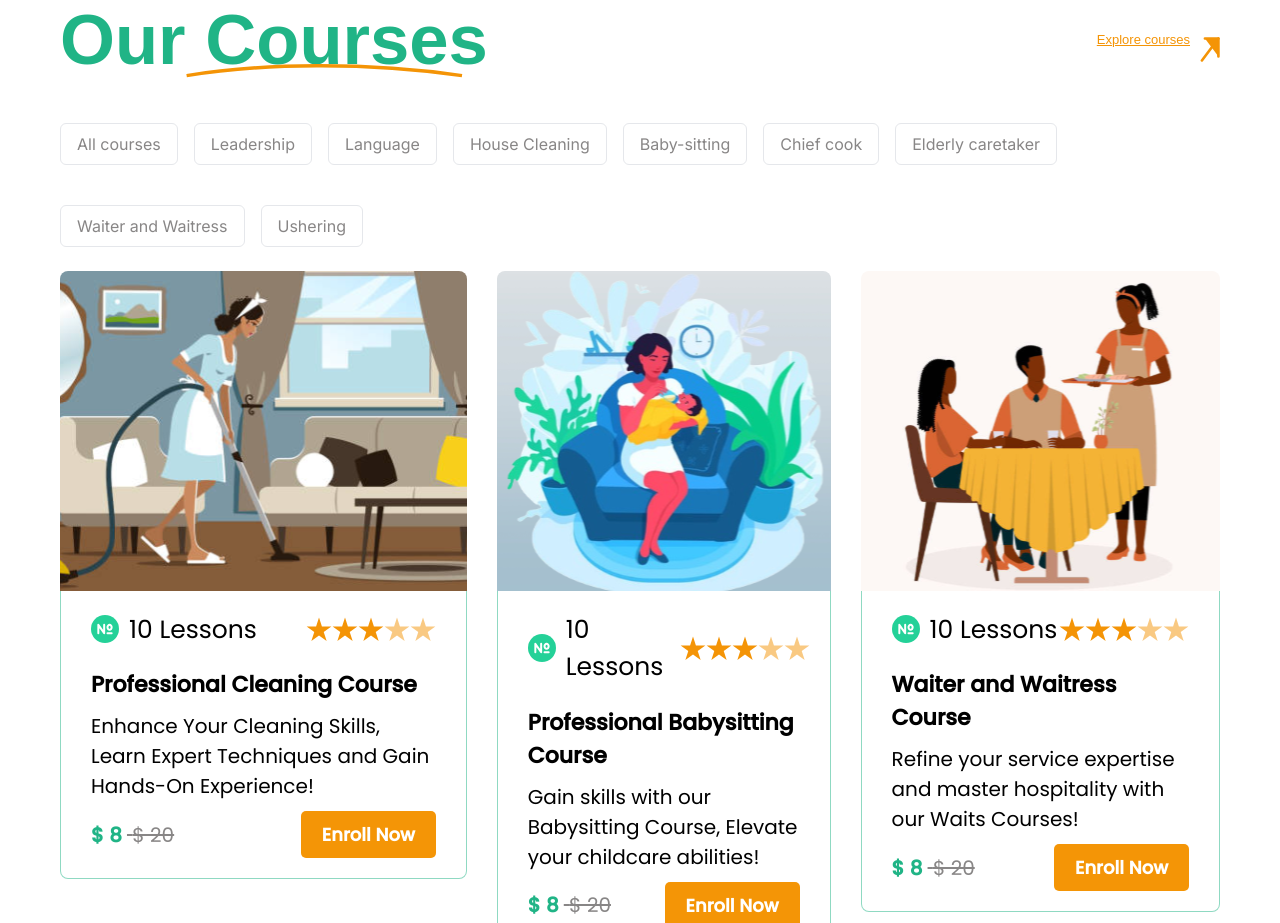
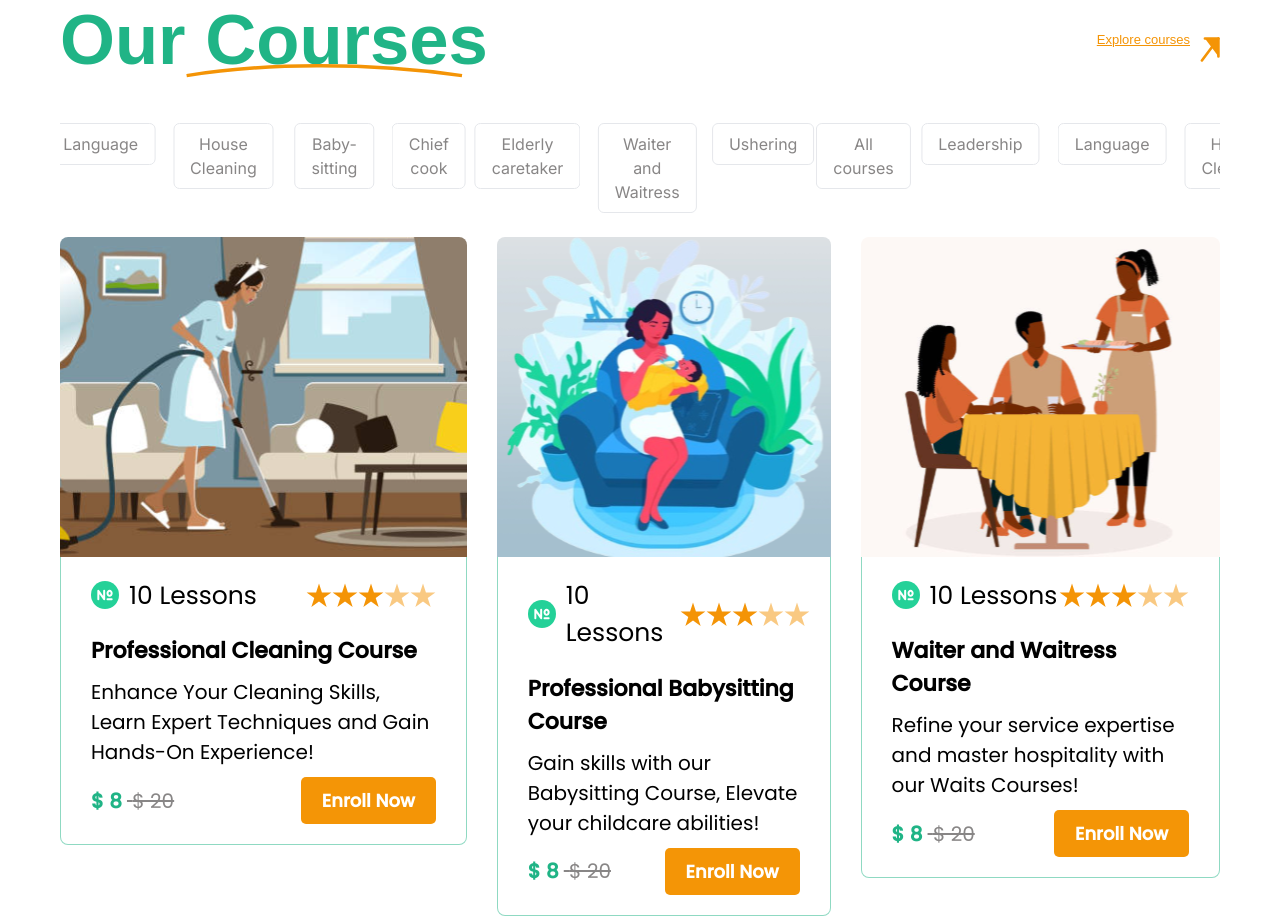
Before and after one commit to stevenmukama/Elearningproject-Fe, a React (Vite) app: page / in a window 1280 px wide. Shown: the part 2000-2923 px from the top of the page. Built offline with nearby package versions, Linux system fonts and the light colour scheme; a web font is replaced by a local one.

Commit message:
add more changes

```diff
--- a/src/components/CourseSection.jsx
+++ b/src/components/CourseSection.jsx
@@ -44,32 +44,6 @@ const courseLessons = [
 	},
 ];
 
-// const containerRef = useRef(null);
-
-// useEffect(() => {
-// 	const container = containerRef.current;
-// 	const totalWidth = container.scrollWidth;
-// 	const duration = totalWidth / 50; // Adjust the speed by changing this factor
-
-// 	container.style.animation = `scroll ${duration}s linear infinite`;
-
-// 	const handleMouseOver = () => {
-// 		container.style.animationPlayState = 'paused';
-// 	};
-
-// 	const handleMouseOut = () => {
-// 		container.style.animationPlayState = 'running';
-// 	};
-
-// 	container.addEventListener('mouseover', handleMouseOver);
-// 	container.addEventListener('mouseout', handleMouseOut);
-
-// 	return () => {
-// 		container.removeEventListener('mouseover', handleMouseOver);
-// 		container.removeEventListener('mouseout', handleMouseOut);
-// 	};
-// }, []);
-
 function CourseSection() {
 	const [windowWidth, setWindowWidth] = useState(window.innerWidth);
 
@@ -114,20 +88,32 @@ function CourseSection() {
 						/>
 					</div>
 				</div>
-				<div className=''>
-					<div className='flex flex-wrap gap-4 '>
+				<div className='flex overflow-hidden group'>
+					<div className='flex gap-4 animate-scroll group-hover:paused'>
 						{courseLessons.map((courseLessons) => (
 							<div
 								key={courseLessons.id}
-								className='mb-6'>
-								<button className='px-4 py-2 border rounded-md hoverTextButton hover:bg-[#20B486] active:bg-[#20B486] flex-wrap max-md:text-[8px] max-md:flex '>
+								className='mb-6 animate-scroll'>
+								<button className='px-4 py-2 border rounded-md hoverTextButton hover:bg-[#20B486] active:bg-[#20B486]  max-md:text-[8px] max-md:flex '>
+									{courseLessons.text}
+								</button>
+							</div>
+						))}
+					</div>
+					<div
+						aria-hidden='true'
+						className='flex gap-4 animate-scroll group-hover:paused'>
+						{courseLessons.map((courseLessons) => (
+							<div
+								key={courseLessons.id}
+								className='mb-6 animate-scroll'>
+								<button className='px-4 py-2 border rounded-md hoverTextButton hover:bg-[#20B486] active:bg-[#20B486]  max-md:text-[8px] max-md:flex '>
 									{courseLessons.text}
 								</button>
 							</div>
 						))}
 					</div>
 				</div>
-
 				<div className=' container-card-item max-md:flex-col max-md:my-0 max-md:mx-auto'>
 					<div className='card-item'>
 						<div className='card-image-item'>
@@ -350,297 +336,3 @@ function CourseSection() {
 }
 
 export default CourseSection;
-
-// import { useState, useEffect, useRef } from 'react';
-// import numberImage from './../img/number.svg';
-// import fullStar from './../img/fullStar.svg';
-// import halfStar from './../img/halfStar.svg';
-// import { Link } from 'react-router-dom';
-
-// const courseLessons = [
-// 	{
-// 		id: 1,
-// 		text: 'All courses',
-// 	},
-// 	{
-// 		id: 2,
-// 		text: 'Leadership',
-// 	},
-// 	{
-// 		id: 3,
-// 		text: 'Language',
-// 	},
-// 	{
-// 		id: 4,
-// 		text: 'House Cleaning',
-// 	},
-// 	{
-// 		id: 5,
-// 		text: 'Baby-sitting',
-// 	},
-// 	{
-// 		id: 6,
-// 		text: 'Chief cook',
-// 	},
-// 	{
-// 		id: 7,
-// 		text: 'Elderly caretaker',
-// 	},
-// 	{
-// 		id: 8,
-// 		text: 'Waiter and Waitress',
-// 	},
-// 	{
-// 		id: 9,
-// 		text: 'Ushering',
-// 	},
-// ];
-
-// function CourseSection() {
-// 	const [windowWidth, setWindowWidth] = useState(window.innerWidth);
-// 	const containerRef = useRef(null);
-
-// 	useEffect(() => {
-// 		const handleResize = () => {
-// 			setWindowWidth(window.innerWidth);
-// 		};
-
-// 		window.addEventListener('resize', handleResize);
-
-// 		return () => {
-// 			window.removeEventListener('resize', handleResize);
-// 		};
-// 	}, []);
-
-// 	useEffect(() => {
-// 		const container = containerRef.current;
-// 		const totalWidth = container.scrollWidth;
-// 		const duration = totalWidth / 30; // Adjust the speed by changing this factor
-
-// 		container.style.animation = `scroll ${duration}s linear infinite`;
-
-// 		const handleMouseOver = () => {
-// 			container.style.animationPlayState = 'paused';
-// 		};
-
-// 		const handleMouseOut = () => {
-// 			container.style.animationPlayState = 'running';
-// 		};
-
-// 		container.addEventListener('mouseover', handleMouseOver);
-// 		container.addEventListener('mouseout', handleMouseOut);
-
-// 		return () => {
-// 			container.removeEventListener('mouseover', handleMouseOver);
-// 			container.removeEventListener('mouseout', handleMouseOut);
-// 		};
-// 	}, []);
-
-// 	return (
-// 		<>
-// 			<section className='pt-16 max-md:mx-8 md:max-xl:pt-0 max-md:pt-0'>
-// 				<div className='courses-section-header'>
-// 					<h1 className='popular-courses max-md:text-xl'>
-// 						Our <span className='courses-title'>Courses</span>
-// 					</h1>
-
-// 					<div className='explore-course-container max-md:gap-0 max-md:items-center max-md:w-1/3'>
-// 						{windowWidth <= 768 ? (
-// 							<h2 className='Explore-courses font-koho max-md:text-[15px]'>
-// 								More Courses
-// 							</h2>
-// 						) : (
-// 							<h2 className='Explore-courses font-koho'>
-// 								Explore courses
-// 							</h2>
-// 						)}
-
-// 						<img
-// 							src='/gosign.svg'
-// 							className='w-5 pt-5 max-md:h-3 max-md:pt-1 max-md:w-fit'
-// 							alt='go-sign'
-// 						/>
-// 					</div>
-// 				</div>
-// 				<div>
-// 					<div
-// 						className='flex gap-4 whitespace-nowrap'
-// 						ref={containerRef}>
-// 						{courseLessons
-// 							.concat(courseLessons)
-// 							.map((courseLesson, index) => (
-// 								<div
-// 									key={index}
-// 									className='inline-block mb-6 whitespace-nowrap animate-scroll'
-// 									style={{
-// 										animation: 'scroll 30s linear infinite',
-// 										willChange: 'transform',
-// 									}}>
-// 									<button className='px-4 py-2 border rounded-md hover:bg-[#20B486] active:bg-[#20B486] flex-wrap max-md:text-[8px] max-md:flex'>
-// 										{courseLesson.text}
-// 									</button>
-// 								</div>
-// 							))}
-// 					</div>
-// 				</div>
-
-// 				<div className='container-card-item max-md:flex-col max-md:my-0 max-md:mx-auto'>
-// 					<div className='card-item'>
-// 						<div className='card-image-item'>
-// 							<div className='card-image'></div>
-// 						</div>
-
-// 						<div className='card-info'>
-// 							<div className='lessons-rating md:max-xl:flex-col md:max-xl:items-start'>
-// 								<div className='lessons-count'>
-// 									<img
-// 										src={numberImage}
-// 										className='number-image'
-// 									/>
-// 									<p className='lessons-number max-md:text-[1rem]'>
-// 										10 Lessons
-// 									</p>
-// 								</div>
-// 								<div className='rates max-md:size-auto'>
-// 									<img src={fullStar} />
-// 									<img src={fullStar} />
-// 									<img src={fullStar} />
-// 									<img src={halfStar} />
-// 									<img src={halfStar} />
-// 								</div>
-// 							</div>
-// 							<h2 className='card-title'>Professional Cleaning Mastery</h2>
-// 							<p className='card-intro max-md:text-[15px]'>
-// 								Advanced Cleaning Techniques and Equipment Usage
-// 							</p>
-// 							<div className='discount-section'>
-// 								<div className='dollar-discounted md:max-xl:text-[17px]'>
-// 									<span className='dollar-numbers-five max-md:text-[15px]'>
-// 										$5
-// 									</span>
-// 									<span className='dollar-numbers-twenty max-md:text-[15px]'>
-// 										$20
-// 									</span>
-// 								</div>
-// 								<button className='Enroll max-md:text-xs max-md:pt-3 max-md:w-auto'>
-// 									Enroll Now
-// 								</button>
-// 							</div>
-// 						</div>
-// 					</div>
-
-// 					<div className='card-item'>
-// 						<div className='card-image-item'>
-// 							<div className='card-image-2'></div>
-// 						</div>
-
-// 						<div className='card-info'>
-// 							<div className='lessons-rating md:max-xl:flex-col md:max-xl:items-start'>
-// 								<div className='lessons-count'>
-// 									<img
-// 										src={numberImage}
-// 										className='number-image'
-// 									/>
-// 									<p className='lessons-number max-md:text-[1rem]'>
-// 										10 Lessons
-// 									</p>
-// 								</div>
-// 								<div className='rates max-md:size-auto'>
-// 									<img src={fullStar} />
-// 									<img src={fullStar} />
-// 									<img src={fullStar} />
-// 									<img src={halfStar} />
-// 									<img src={halfStar} />
-// 								</div>
-// 							</div>
-// 							<h2 className='card-title'>Professional Cleaning Mastery</h2>
-// 							<p className='card-intro max-md:text-[15px]'>
-// 								Advanced Cleaning Techniques and Equipment Usage
-// 							</p>
-// 							<div className='discount-section'>
-// 								<div className='dollar-discounted md:max-xl:text-[17px]'>
-// 									<span className='dollar-numbers-five max-md:text-[15px]'>
-// 										$5
-// 									</span>
-// 									<span className='dollar-numbers-twenty max-md:text-[15px]'>
-// 										$20
-// 									</span>
-// 								</div>
-// 								<button className='Enroll max-md:text-xs max-md:pt-3 max-md:w-auto'>
-// 									Enroll Now
-// 								</button>
-// 							</div>
-// 						</div>
-// 					</div>
-
-// 					<div className='card-item'>
-// 						<div className='card-image-item'>
-// 							<div className='card-image-3'></div>
-// 						</div>
-
-// 						<div className='card-info'>
-// 							<div className='lessons-rating md:max-xl:flex-col md:max-xl:items-start'>
-// 								<div className='lessons-count'>
-// 									<img
-// 										src={numberImage}
-// 										className='number-image'
-// 									/>
-// 									<p className='lessons-number max-md:text-[1rem]'>
-// 										10 Lessons
-// 									</p>
-// 								</div>
-// 								<div className='rates max-md:size-auto'>
-// 									<img src={fullStar} />
-// 									<img src={fullStar} />
-// 									<img src={fullStar} />
-// 									<img src={halfStar} />
-// 									<img src={halfStar} />
-// 								</div>
-// 							</div>
-// 							<h2 className='card-title max-md:text-[15px]'>
-// 								Professional Cleaning Mastery
-// 							</h2>
-// 							<p className='card-intro max-md:text-[15px]'>
-// 								Advanced Cleaning Techniques and Equipment Usage
-// 							</p>
-// 							<div className='discount-section'>
-// 								<div className='dollar-discounted md:max-xl:text-[17px]'>
-// 									<span className='dollar-numbers-five max-md:text-[15px]'>
-// 										$5
-// 									</span>
-// 									<span className='dollar-numbers-twenty max-md:text-[15px]'>
-// 										$20
-// 									</span>
-// 								</div>
-// 								<button className='Enroll max-md:text-xs max-md:pt-3 max-md:w-auto'>
-// 									Enroll Now
-// 								</button>
-// 							</div>
-// 						</div>
-// 					</div>
-// 				</div>
-
-// 				<div className='flex items-center justify-center text-center max-md:flex-col max-md:my-0 max-md:mx-auto'>
-// 					<Link
-// 						to='/AllCoursesPage'
-// 						className='explore-all-courses-button max-md:text-[15px] max-md:px-6 max-md:py-3 max-md:w-max'>
-// 						Explore all course
-// 					</Link>
-// 				</div>
-// 			</section>
-
-// 			<style>{`
-// 				@keyframes scroll {
-// 					0% {
-// 						transform: translateX(100%);
-// 					}
-// 					100% {
-// 						transform: translateX(-100%);
-// 					}
-// 				}
-// 			`}</style>
-// 		</>
-// 	);
-// }
-
-// export default CourseSection;
--- a/src/index.css
+++ b/src/index.css
@@ -3,3 +3,9 @@
 @tailwind base;
 @tailwind components;
 @tailwind utilities;
+
+@layer utilities {
+	.paused {
+		animation-play-state: paused;
+	}
+}
--- a/tailwind.config.js
+++ b/tailwind.config.js
@@ -26,16 +26,17 @@ export default {
 			koh: ['Koh Santepheap'],
 		},
 		extend: {
+			animation: {
+				scroll: 'scroll 30s linear infinite',
+			},
 			keyframes: {
 				scroll: {
-					'0%': { transform: 'translateX(100%)' },
-					'100%': { transform: 'translateX(-500%)' },
+					from: { transform: 'translateX(0)' },
+					to: { transform: 'translateX(-100%)' },
 				},
-			},
-			animation: {
-				scroll: 'scroll 5s linear infinite',
 			},
 		},
 	},
+
 	plugins: [],
 };
```
